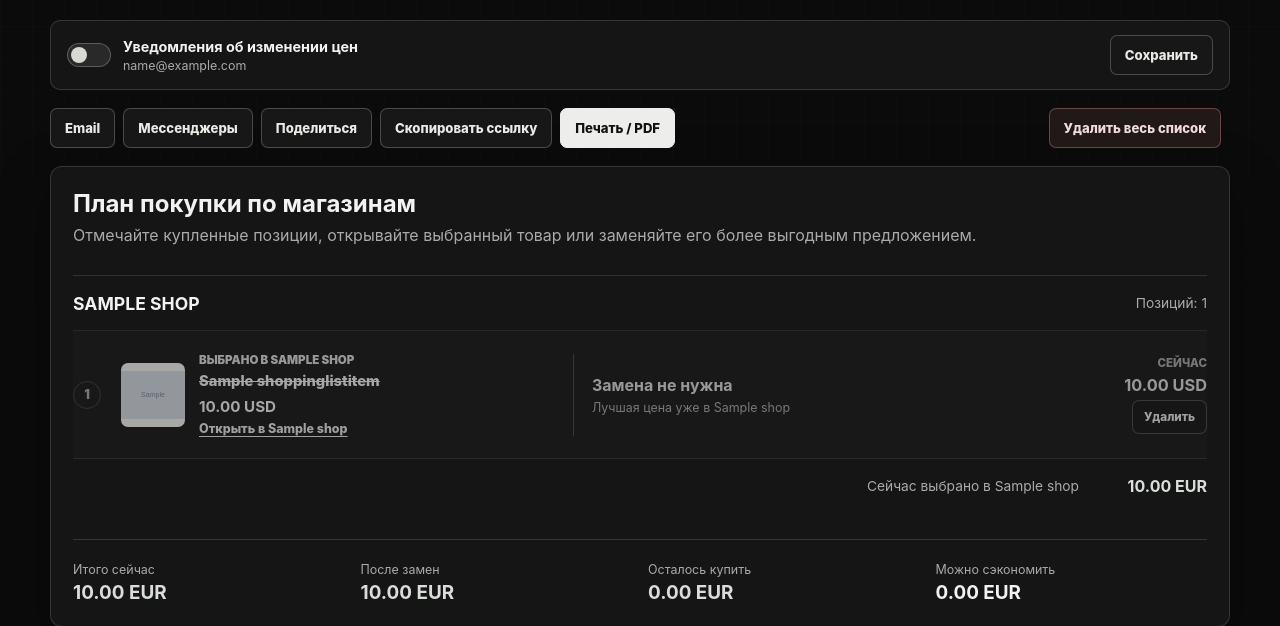
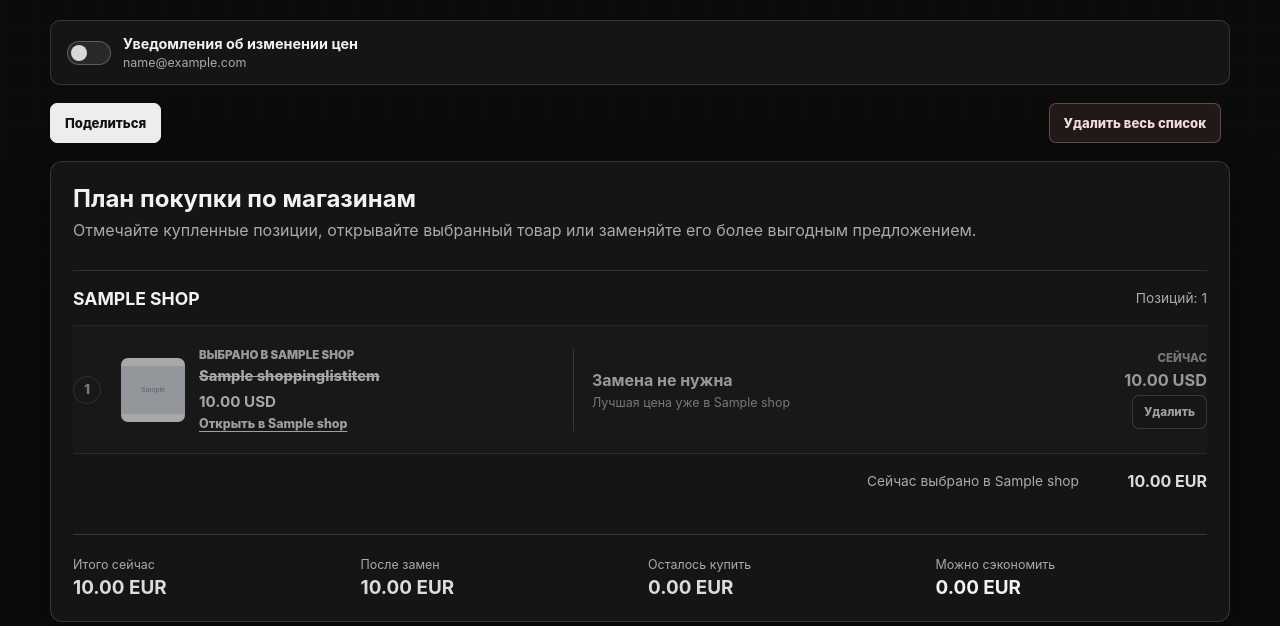
Before and after one commit to SRZ1987/django-parser, a Django app: page /my-list/ in a window 1280 px wide. Shown: the part 134-760 px from the top of the page. Run offline with Django 5.2, Linux system fonts and the light colour scheme; a user stored in the database is signed in; tables that the repository leaves empty hold one stand-in row (values such as "Sample post"); grey boxes marked "Sample" are stand-in pictures.

Commit message:
Simplify shopping list controls

```diff
--- a/main/static/main/css/tannenberg.css
+++ b/main/static/main/css/tannenberg.css
@@ -402,25 +402,25 @@ body::before {
     white-space: nowrap;
 }
 
-.messenger-share-menu {
+.share-action-menu {
     position: relative;
 }
 
-.messenger-share-menu > summary {
+.share-action-menu > summary {
     list-style: none;
 }
 
-.messenger-share-menu > summary::-webkit-details-marker {
+.share-action-menu > summary::-webkit-details-marker {
     display: none;
 }
 
-.messenger-share-links {
+.share-action-options {
     position: absolute;
     top: calc(100% + 8px);
     left: 0;
     z-index: 30;
     width: max-content;
-    min-width: 210px;
+    min-width: 240px;
     padding: 6px;
     display: grid;
     gap: 2px;
--- a/main/templates/main/base.html
+++ b/main/templates/main/base.html
@@ -6,7 +6,7 @@
     <meta name="viewport" content="width=device-width, initial-scale=1">
     <title>{% block title %}Tannenberg{% endblock %}</title>
     <link rel="stylesheet" href="{% static 'main/css/style.css' %}?v=8">
-    <link rel="stylesheet" href="{% static 'main/css/tannenberg.css' %}?v=3">
+    <link rel="stylesheet" href="{% static 'main/css/tannenberg.css' %}?v=4">
     <link rel="stylesheet" href="{% static 'main/css/barcode-scanner.css' %}?v=2">
     <script src="{% static 'main/js/menu.js' %}?v=1" defer></script>
     <script src="{% static 'main/js/search-suggestions.js' %}?v=2" defer></script>
--- a/main/templates/main/includes/shopping_list_actions.html
+++ b/main/templates/main/includes/shopping_list_actions.html
@@ -1,20 +1,24 @@
 <div class="shopping-list-actions" aria-label="Отправить план покупок">
-    <a class="list-action-button" href="{{ email_share_url }}">Email</a>
-    <details class="messenger-share-menu">
-        <summary class="list-action-button">Мессенджеры</summary>
-        <div class="messenger-share-links" aria-label="Выберите мессенджер">
+    <details class="share-action-menu" data-share-menu>
+        <summary class="list-action-button list-action-primary">Поделиться</summary>
+        <div class="share-action-options" aria-label="Способы отправки плана покупок">
+            <button class="share-action-option" type="button" data-share-plan data-share-url="{{ shared_url }}">
+                Через приложения
+            </button>
+            <a class="share-action-option" href="{{ email_share_url }}">Email</a>
             {% for messenger in messenger_share_links %}
-                <a class="messenger-share-link"
+                <a class="share-action-option"
                    href="{{ messenger.url }}"
                    {% if messenger.opens_new_tab %}target="_blank" rel="noopener noreferrer"{% endif %}>
                     {{ messenger.name }}
                 </a>
             {% endfor %}
+            <button class="share-action-option" type="button" data-copy-plan data-share-url="{{ shared_url }}">
+                Скопировать ссылку
+            </button>
+            <a class="share-action-option" href="{{ print_url }}" target="_blank" rel="noopener">Печать / PDF</a>
         </div>
     </details>
-    <button class="list-action-button" type="button" data-share-plan data-share-url="{{ shared_url }}">Поделиться</button>
-    <button class="list-action-button" type="button" data-copy-plan data-share-url="{{ shared_url }}">Скопировать ссылку</button>
-    <a class="list-action-button list-action-primary" href="{{ print_url }}" target="_blank" rel="noopener">Печать / PDF</a>
     {% if editable %}
         <form class="shopping-list-clear-form" method="post" action="{% url 'clear_shopping_list' %}" data-clear-list-form>
             {% csrf_token %}
--- a/main/templates/main/shared_shopping_list.html
+++ b/main/templates/main/shared_shopping_list.html
@@ -3,7 +3,7 @@
 
 {% block title %}План покупок{% endblock %}
 {% block body_class %}shopping-list-page{% endblock %}
-{% block extra_scripts %}<script src="{% static 'main/js/shopping-list-share.js' %}?v=1" type="module"></script>{% endblock %}
+{% block extra_scripts %}<script src="{% static 'main/js/shopping-list-share.js' %}?v=2" type="module"></script>{% endblock %}
 
 {% block content %}
 <main class="page-shell list-shell">
--- a/main/templates/main/shopping_list.html
+++ b/main/templates/main/shopping_list.html
@@ -3,7 +3,7 @@
 
 {% block title %}Мой список{% endblock %}
 {% block body_class %}shopping-list-page{% endblock %}
-{% block extra_scripts %}<script src="{% static 'main/js/shopping-list-share.js' %}?v=1" type="module"></script>{% endblock %}
+{% block extra_scripts %}<script src="{% static 'main/js/shopping-list-share.js' %}?v=2" type="module"></script>{% endblock %}
 
 {% block content %}
 <main class="page-shell list-shell">
@@ -13,7 +13,7 @@
     </header>
 
     <section class="price-alert-settings" aria-labelledby="price-alert-title">
-        <form method="post" action="{% url 'update_shopping_list_price_alerts' %}">
+        <form method="post" action="{% url 'update_shopping_list_price_alerts' %}" data-price-alert-form>
             {% csrf_token %}
             <input type="hidden" name="enabled" value="0">
             <label class="price-alert-toggle" for="price-alert-enabled">
@@ -23,6 +23,7 @@
                     type="checkbox"
                     value="1"
                     role="switch"
+                    data-price-alert-toggle
                     {% if shopping_list.price_alerts_enabled %}checked{% endif %}
                 >
                 <span class="price-alert-switch" aria-hidden="true"></span>
@@ -31,7 +32,6 @@
                     <small>{{ user.email }}</small>
                 </span>
             </label>
-            <button class="list-action-button" type="submit">Сохранить</button>
         </form>
     </section>
 
--- a/main/tests.py
+++ b/main/tests.py
@@ -427,6 +427,8 @@ class MainCatalogTests(TestCase):
         self.assertContains(list_page, "Уведомления об изменении цен")
         self.assertContains(list_page, user.email)
         self.assertContains(list_page, 'role="switch"')
+        self.assertContains(list_page, "data-price-alert-form")
+        self.assertNotContains(list_page, ">Сохранить</button>")
 
         self.client.post(reverse("update_shopping_list_price_alerts"), {"enabled": "0"})
         user.shopping_list.refresh_from_db()
@@ -560,7 +562,9 @@ class MainCatalogTests(TestCase):
         )
         self.assertIn(shared_url, parse_qs(urlparse(links["Viber"]).query)["text"][0])
         self.assertIn(shared_url, parse_qs(urlparse(links["SMS / iMessage"]).query)["body"][0])
-        self.assertContains(response, "Мессенджеры")
+        self.assertContains(response, "data-share-menu")
+        self.assertContains(response, "Поделиться")
+        self.assertNotContains(response, ">Мессенджеры</summary>")
 
     def test_user_can_clear_entire_own_list(self):
         user = self.create_user("list-owner")
```
Also changed, not shown: other parts of main/static/main/css/tannenberg.css (+12 -15 lines), main/static/main/js/shopping-list-share.js (+31 -2 lines), main/static/main/js/tests/shopping-list-share.test.js (+21 -1 lines).
